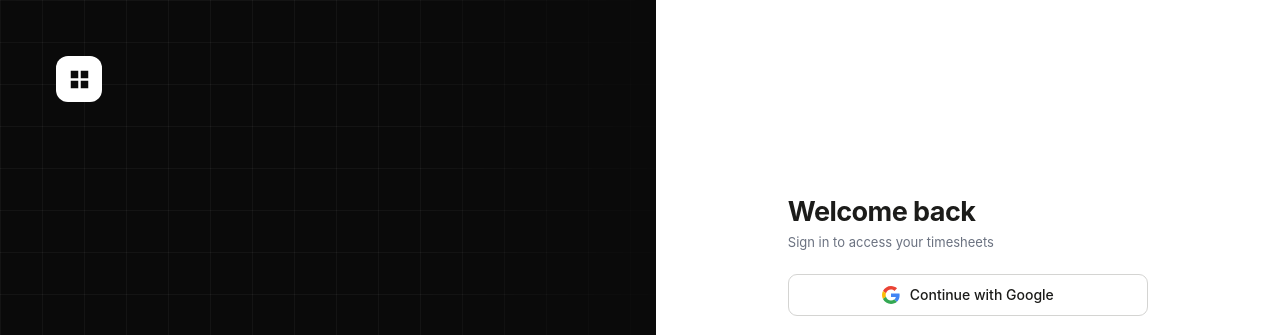
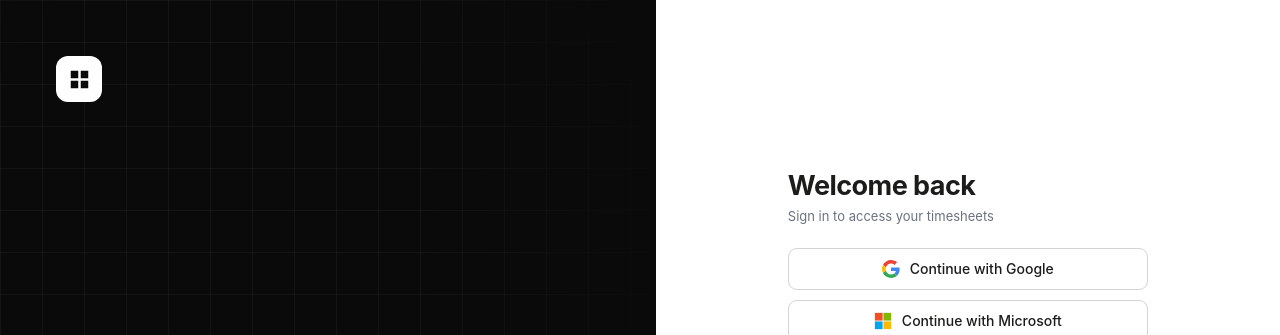
Before and after one commit to mmkholy7/timesheet, a website built with Vite: page index.html in a window 1280 px wide. Shown: the top 335 px of the page. Built offline with nearby package versions, Linux system fonts and the light colour scheme; no server answers.

Commit message:
Add Microsoft (Azure) OAuth sign-in button

```diff
--- a/index.html
+++ b/index.html
@@ -38,14 +38,24 @@
           <h1 id="auth-title">Welcome back</h1>
           <p id="auth-sub">Sign in to access your timesheets</p>
 
-          <button class="btn-google" onclick="signInWithGoogle()">
-            <svg class="g-icon" viewBox="0 0 48 48" aria-hidden="true">
+          <button class="btn-oauth" onclick="signInWithGoogle()">
+            <svg class="oauth-icon" viewBox="0 0 48 48" aria-hidden="true">
               <path fill="#EA4335" d="M24 9.5c3.54 0 6.71 1.22 9.21 3.6l6.85-6.85C35.9 2.38 30.47 0 24 0 14.62 0 6.51 5.38 2.56 13.22l7.98 6.19C12.43 13.72 17.74 9.5 24 9.5z"/>
               <path fill="#4285F4" d="M46.98 24.55c0-1.57-.15-3.09-.38-4.55H24v9.02h12.94c-.58 2.96-2.26 5.48-4.78 7.18l7.73 6c4.51-4.18 7.09-10.36 7.09-17.65z"/>
               <path fill="#FBBC05" d="M10.53 28.59c-.48-1.45-.76-2.99-.76-4.59s.27-3.14.76-4.59l-7.98-6.19C.92 16.46 0 20.12 0 24c0 3.88.92 7.54 2.56 10.78l7.97-6.19z"/>
               <path fill="#34A853" d="M24 48c6.48 0 11.93-2.13 15.89-5.81l-7.73-6c-2.15 1.45-4.92 2.3-8.16 2.3-6.26 0-11.57-4.22-13.47-9.91l-7.98 6.19C6.51 42.62 14.62 48 24 48z"/>
             </svg>
             Continue with Google
+          </button>
+
+          <button class="btn-oauth" onclick="signInWithMicrosoft()">
+            <svg class="oauth-icon" viewBox="0 0 21 21" aria-hidden="true">
+              <rect x="1" y="1" width="9" height="9" fill="#f25022"/>
+              <rect x="11" y="1" width="9" height="9" fill="#7fba00"/>
+              <rect x="1" y="11" width="9" height="9" fill="#00a4ef"/>
+              <rect x="11" y="11" width="9" height="9" fill="#ffb900"/>
+            </svg>
+            Continue with Microsoft
           </button>
 
           <div class="auth-divider"><span>or</span></div>
--- a/src/auth.js
+++ b/src/auth.js
@@ -93,6 +93,14 @@ export async function signInWithGoogle() {
   // supabase-js picks up the session and fires SIGNED_IN.
 }
 
+export async function signInWithMicrosoft() {
+  const { error } = await sb.auth.signInWithOAuth({
+    provider: 'azure',                              // Supabase's id for Microsoft / Entra
+    options: { redirectTo: window.location.origin, scopes: 'email' }
+  })
+  if (error) showAuthErr(error.message)
+}
+
 export async function signOut() {
   await sb.auth.signOut()
 }
--- a/src/main.js
+++ b/src/main.js
@@ -1,5 +1,5 @@
 import './style.css'
-import { initAuth, handleAuth, signOut, toggleAuthMode, requestPasswordReset, updatePassword, signInWithGoogle } from './auth.js'
+import { initAuth, handleAuth, signOut, toggleAuthMode, requestPasswordReset, updatePassword, signInWithGoogle, signInWithMicrosoft } from './auth.js'
 import { loadAllSheets, loadProfile, loadProjects, setUser, clearSheets } from './data.js'
 import { render, addRow, submitSheet, prevWeek, nextWeek, goToday } from './timesheet.js'
 import { exportExcel } from './export.js'
@@ -25,6 +25,7 @@ window.toggleAuthMode = toggleAuthMode
 window.requestPasswordReset = requestPasswordReset
 window.updatePassword = updatePassword
 window.signInWithGoogle = signInWithGoogle
+window.signInWithMicrosoft = signInWithMicrosoft
 window.signOut = async () => { await signOut(); }
 window.addRow = addRow
 window.submitSheet = submitSheet
--- a/src/style.css
+++ b/src/style.css
@@ -31,9 +31,10 @@ body { font-family: -apple-system, BlinkMacSystemFont, 'Segoe UI', sans-serif; b
 .auth-form-panel .auth-card h1 { font-size: 27px; font-weight: 700; letter-spacing: -0.02em; margin-bottom: 6px; }
 .auth-form-panel .auth-card p { margin-bottom: 24px; }
 
-.btn-google { width: 100%; display: flex; align-items: center; justify-content: center; gap: 10px; padding: 11px; border: 1px solid #d4d4d2; border-radius: 9px; background: #fff; font-size: 14px; font-weight: 500; font-family: inherit; color: #1c1c1a; cursor: pointer; transition: all .12s; }
-.btn-google:hover { background: #fafafa; border-color: #1c1c1a; }
-.g-icon { width: 18px; height: 18px; }
+.btn-oauth { width: 100%; display: flex; align-items: center; justify-content: center; gap: 10px; padding: 11px; border: 1px solid #d4d4d2; border-radius: 9px; background: #fff; font-size: 14px; font-weight: 500; font-family: inherit; color: #1c1c1a; cursor: pointer; transition: all .12s; }
+.btn-oauth:hover { background: #fafafa; border-color: #1c1c1a; }
+.btn-oauth + .btn-oauth { margin-top: 10px; }
+.oauth-icon { width: 18px; height: 18px; }
 
 .auth-divider { display: flex; align-items: center; gap: 12px; margin: 18px 0; color: #9ca3af; font-size: 12px; }
 .auth-divider::before, .auth-divider::after { content: ''; flex: 1; height: 1px; background: #e5e5e3; }
```
